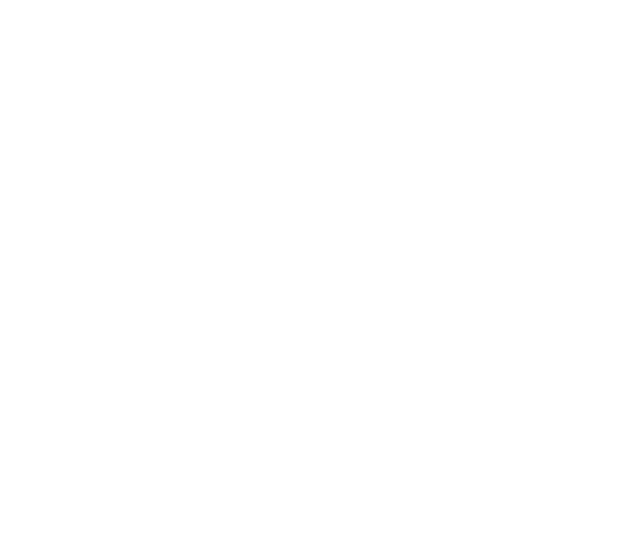
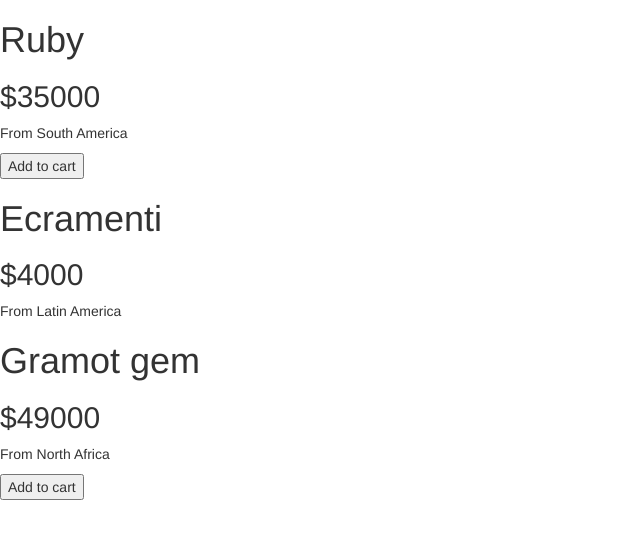
Before and after one commit to joshub/codeschool-angular, a plain HTML site: page index.html in a window 1280 px wide. Shown: the whole page, without its empty margins (0-640 px from the left). Drawn offline with nearby package versions, Linux system fonts and the light colour scheme.

Commit message:
added app.js, controller, directives, ng-hide/show, repeat

```diff
--- a/index.html
+++ b/index.html
@@ -1,9 +1,20 @@
 <!doctype html>
-<html>
+<html ng-app="store">
 <head>
   <link rel="stylesheet" href="http://netdna.bootstrapcdn.com/bootstrap/3.1.1/css/bootstrap.min.css">
 </head>
 <body>
+  <div ng-controller="StoreController as store"><!-- store as alias -->
+    <div ng-repeat="product in store.products">
+      <div ng-hide="product.soldOut">
+        <h1>{{product.name}}</h1>
+        <h2>${{product.price}}</h2>
+        <p>{{product.description}}</p>
+        <button ng-show="product.canBuy">Add to cart</button>
+      </div>
+    </div>
+  </div>
   <script src="https://ajax.googleapis.com/ajax/libs/angularjs/1.2.16/angular.min.js"></script>
+  <script src="js/app.js"></script>
 </body>
 </html>
--- a/js/app.js
+++ b/js/app.js
@@ -0,0 +1,26 @@
+(function(){
+  var app = angular.module('store', []);
+  app.controller('StoreController', function(){
+    this.products = gems;
+  });
+
+  var gems = [{
+    name: 'Ruby',
+    price: 35000,
+    description: 'From South America',
+    canBuy: true,
+    soldOut: false
+  },{
+    name: 'Ecramenti',
+    price: 4000,
+    description: 'From Latin America',
+    canBuy: false,
+    soldOut: false
+  },{
+    name: 'Gramot gem',
+    price: 49000,
+    description: 'From North Africa',
+    canBuy: true,
+    soldOut: false
+  }]
+})();
```
